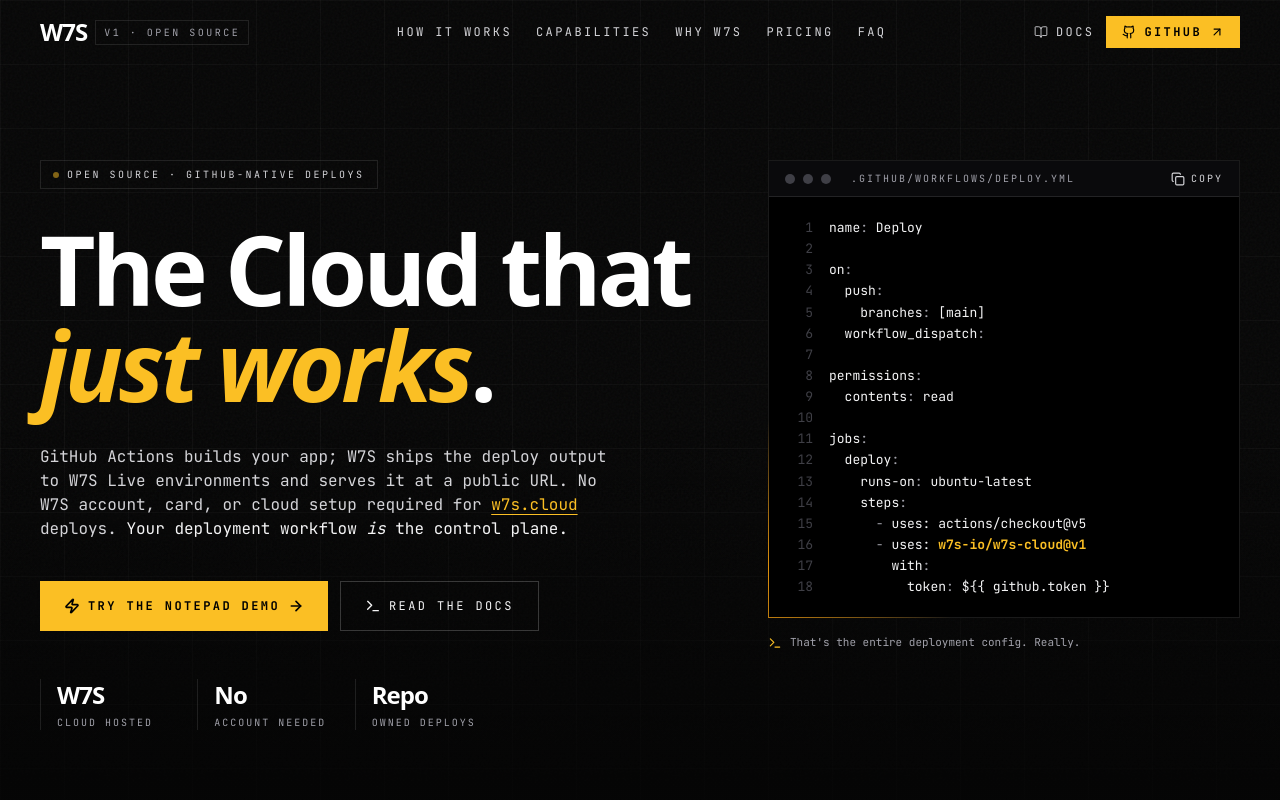
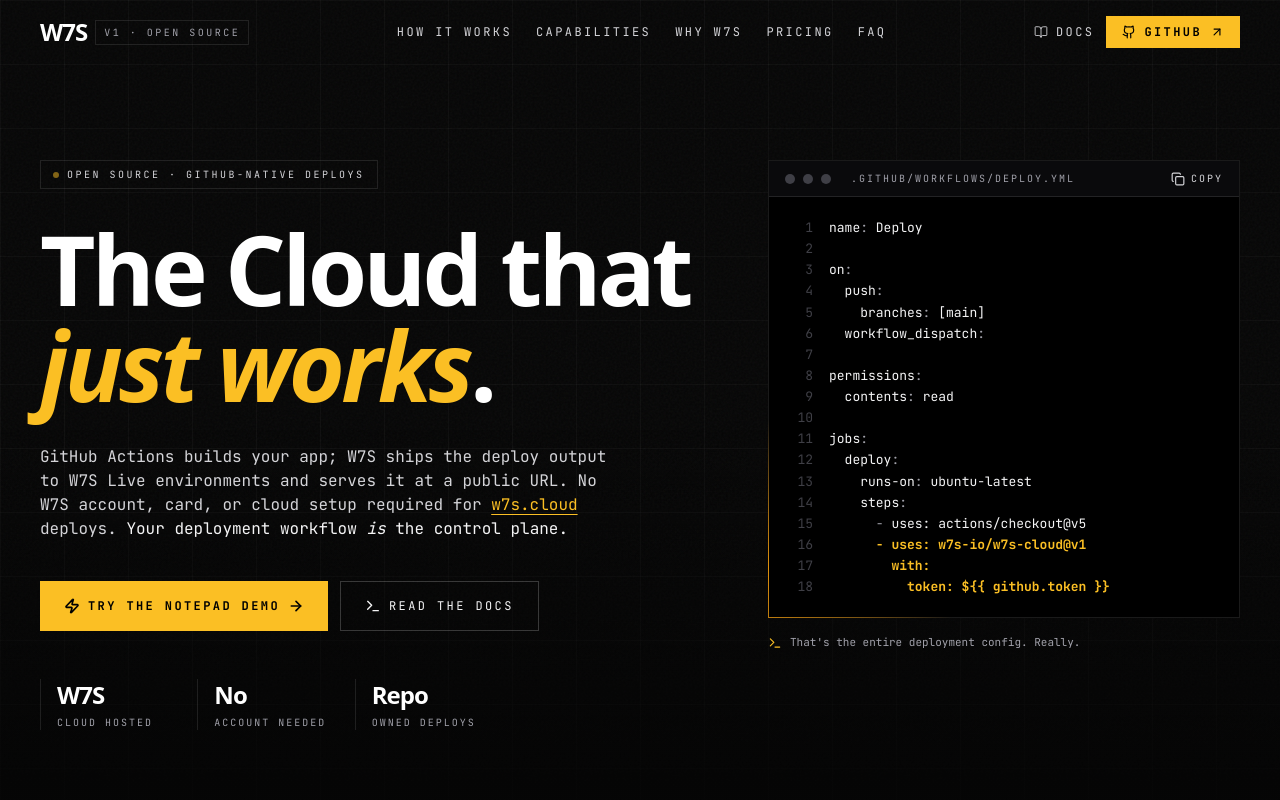
Before and after one commit to w7s-io/docs, a React (Create React App) app in the folder landing/: page / in a window 1280 px wide. Shown: the top 800 px of the page. Built offline with nearby package versions, Linux system fonts and the light colour scheme; a web font is replaced by a local one.

Commit message:
Highlight full W7S workflow step

```diff
--- a/landing/src/components/landing/Hero.jsx
+++ b/landing/src/components/landing/Hero.jsx
@@ -23,23 +23,21 @@
           token: \${{ github.token }}`;
 
 const W7S_ACTION = "w7s-io/w7s-cloud@v1";
+const W7S_STEP_LINES = new Set([
+  `      - uses: ${W7S_ACTION}`,
+  "        with:",
+  "          token: ${{ github.token }}",
+]);
 
-function highlightW7SAction(text) {
-  if (!text.includes(W7S_ACTION)) {
-    return <span>{text}</span>;
+function CodeLine({ line }) {
+  if (W7S_STEP_LINES.has(line)) {
+    return (
+      <div className="leading-relaxed font-bold text-amber-400">
+        {line || "\u00A0"}
+      </div>
+    );
   }
 
-  const [before, after] = text.split(W7S_ACTION);
-  return (
-    <>
-      <span>{before}</span>
-      <span className="font-bold text-amber-400">{W7S_ACTION}</span>
-      <span>{after}</span>
-    </>
-  );
-}
-
-function CodeLine({ line }) {
   // simple syntax highlighting
   const tokens = [];
   let m;
@@ -50,12 +48,12 @@
       <span key="i">{m[1]}</span>,
       <span key="k" className="text-zinc-100">{m[2]}</span>,
       <span key="c" className="text-zinc-500">:</span>,
-      <span key="v" className="text-zinc-100">{highlightW7SAction(m[3])}</span>
+      <span key="v" className="text-zinc-100">{m[3]}</span>
     );
   } else if ((m = line.match(/^(\s*-\s*)(.*)$/))) {
     tokens.push(
       <span key="i" className="text-zinc-500">{m[1]}</span>,
-      <span key="v" className="text-zinc-100">{highlightW7SAction(m[2])}</span>
+      <span key="v" className="text-zinc-100">{m[2]}</span>
     );
   } else {
     tokens.push(<span key="t">{line || "\u00A0"}</span>);
```
